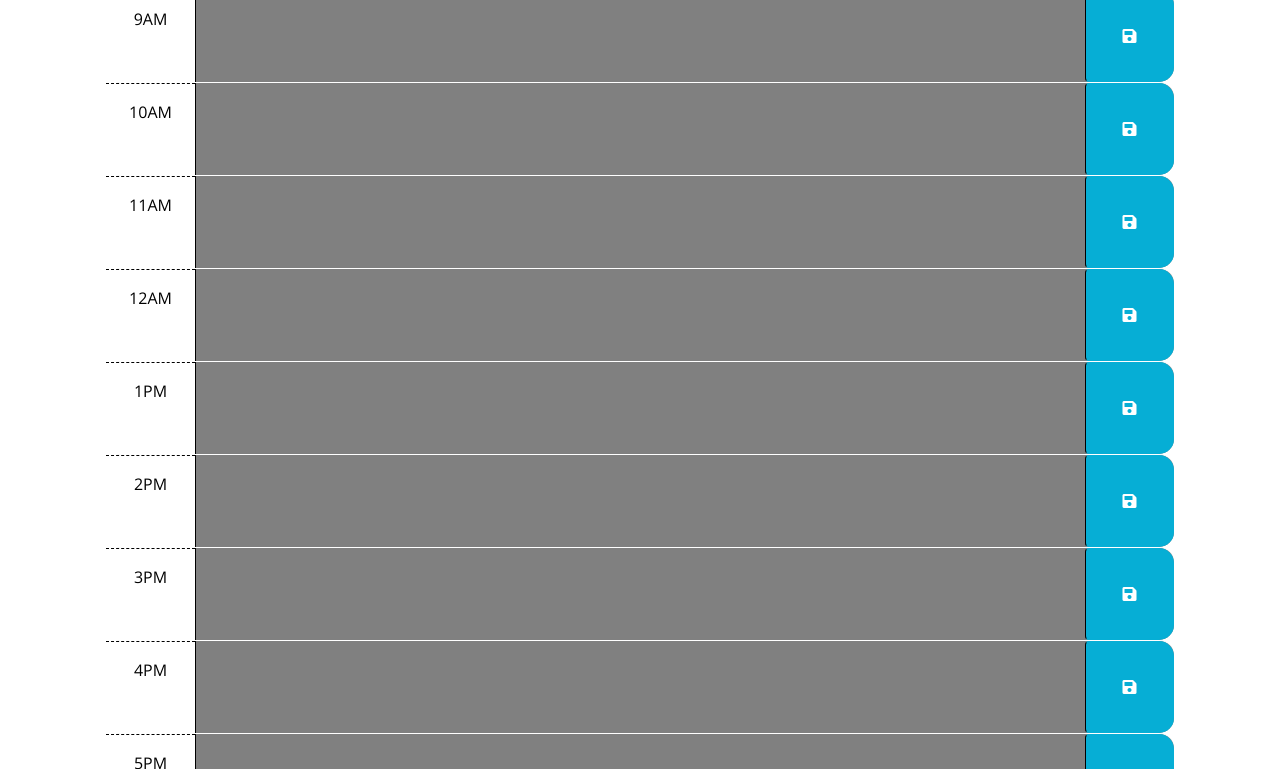
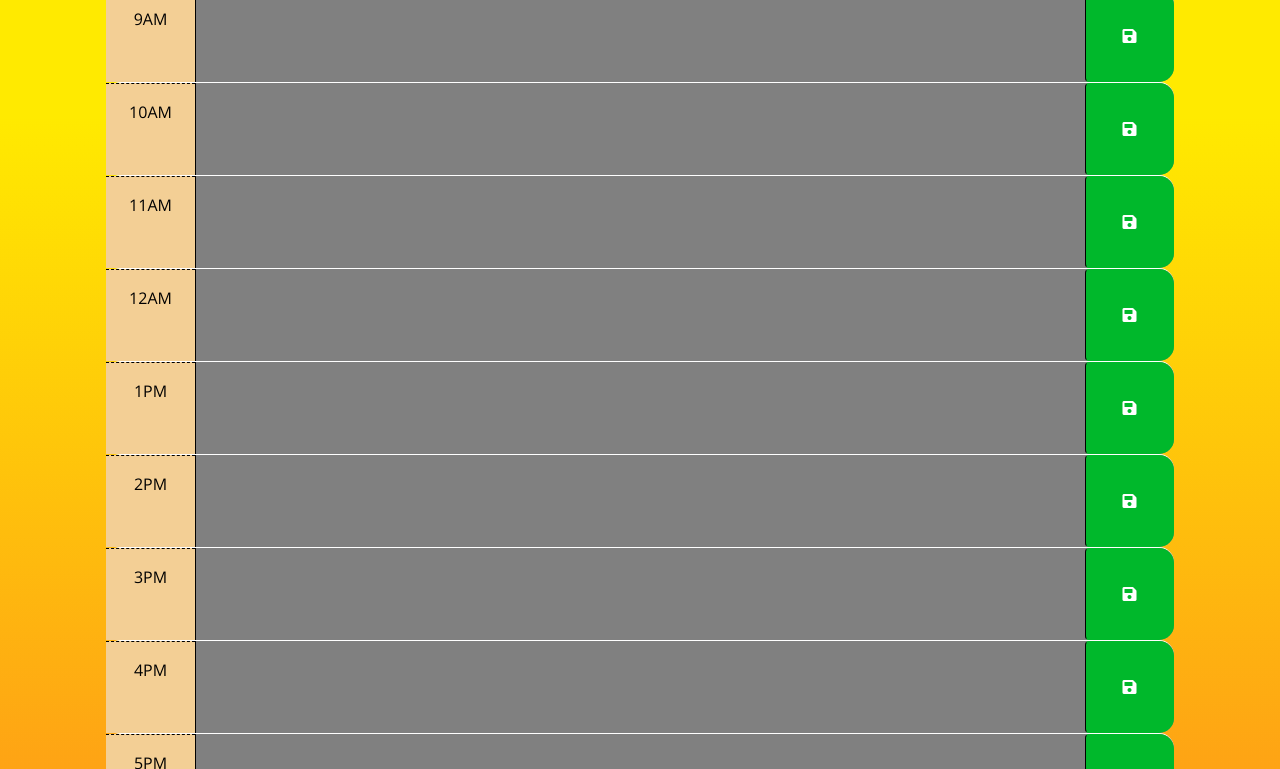
Before and after one commit to AFICRECY/daily-timeline-pro, a plain HTML site: page index.html in a window 1280 px wide. Shown: the part 353-1122 px from the top of the page. Drawn offline with nearby package versions, Linux system fonts and the light colour scheme.

Commit message:
styled up the css

```diff
--- a/assets/style.css
+++ b/assets/style.css
@@ -1,6 +1,7 @@
 body {
     font-family: 'Open Sans', sans-serif;
     font-size: 16px;
+    background: linear-gradient(0deg, rgb(254, 147, 25) 0%, rgb(255, 234, 0) 63%);
   }
 
   textarea {
@@ -25,7 +26,7 @@ body {
   }
 
   .hour {
-    background-color: #ffffff;
+    background-color: #f3cf95;
     color: #000000;
     border-top: 1px dashed #000000;
   }
@@ -49,7 +50,7 @@ body {
     border-left: 1px solid black;
     border-top-right-radius: 15px;
     border-bottom-right-radius: 15px;
-    background-color: #06aed5;
+    background-color: #00b82b;
     color: white;
   }
 
```
Also changed, not shown: index.html (+7 -14 lines).
